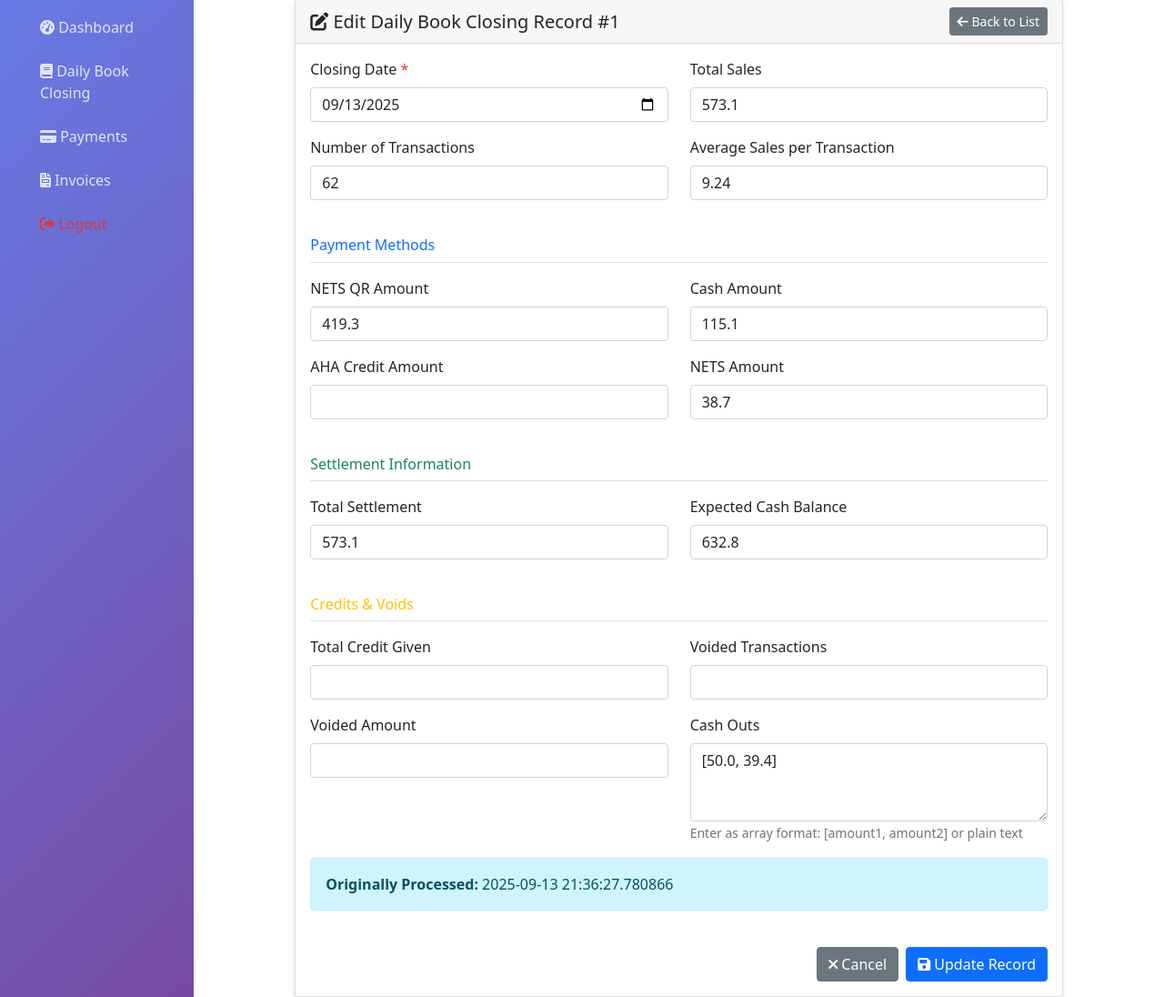
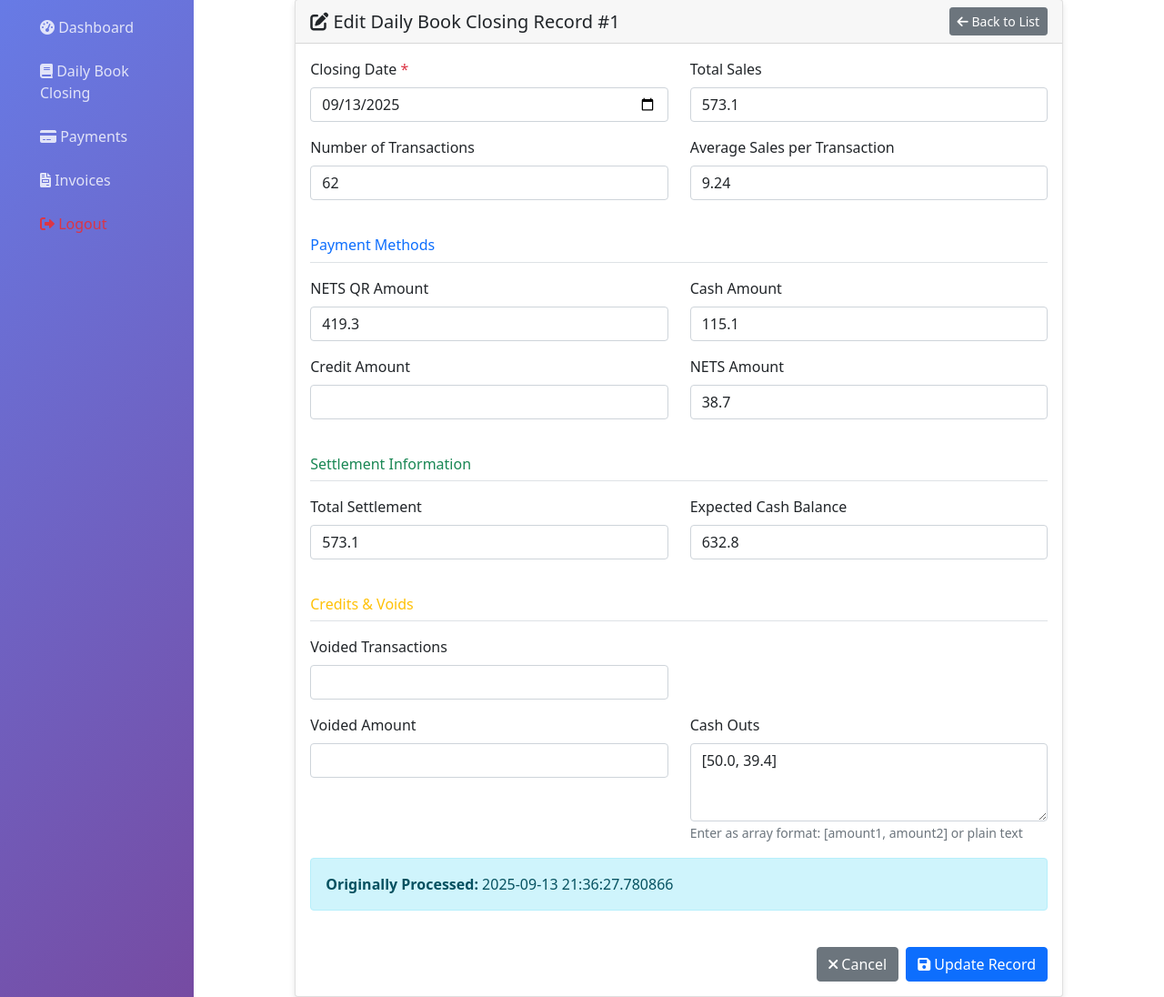
Before and after one commit to mdavala/sentinel, a Flask app: page /daily-book-closing/edit/1 in a window 1280 px wide. Shown: the part 88-1184 px from the top of the page at 91% size. Run offline with Flask 3, Linux system fonts and the light colour scheme; the visitor is signed in with stand-in values (Sample User, id 1); data comes from the database, SQL or seed files in the repository; some libraries are stand-ins or nearby versions.

Commit message:
modified gui form according to total credit amount

```diff
--- a/templates/edit_daily_book_closing.html
+++ b/templates/edit_daily_book_closing.html
@@ -66,8 +66,8 @@
                     <div class="row">
                         <div class="col-md-6">
                             <div class="mb-3">
-                                <label for="aha_credit_amount" class="form-label">AHA Credit Amount</label>
-                                <input type="number" step="0.01" class="form-control" id="aha_credit_amount" name="aha_credit_amount" value="{{ record.aha_credit_amount or '' }}">
+                                <label for="credit_amount" class="form-label">Credit Amount</label>
+                                <input type="number" step="0.01" class="form-control" id="credit_amount" name="credit_amount" value="{{ record.credit_amount or '' }}">
                             </div>
                         </div>
                         <div class="col-md-6">
@@ -98,12 +98,12 @@
                     <!-- Credits and Voids -->
                     <h6 class="mb-3 mt-4 text-warning border-bottom pb-2">Credits & Voids</h6>
                     <div class="row">
-                        <div class="col-md-6">
+                        <!-- <div class="col-md-6">
                             <div class="mb-3">
                                 <label for="total_credit_given" class="form-label">Total Credit Given</label>
                                 <input type="number" step="0.01" class="form-control" id="total_credit_given" name="total_credit_given" value="{{ record.total_credit_given or '' }}">
                             </div>
-                        </div>
+                        </div> -->
                         <div class="col-md-6">
                             <div class="mb-3">
                                 <label for="voided_transactions" class="form-label">Voided Transactions</label>
@@ -176,7 +176,7 @@ document.addEventListener('DOMContentLoaded', function() {
     // Auto-calculate total settlement
     const netsQr = document.getElementById('nets_qr_amount');
     const cash = document.getElementById('cash_amount');
-    const ahaCredit = document.getElementById('aha_credit_amount');
+    const ahaCredit = document.getElementById('credit_amount');
     const nets = document.getElementById('nets_amount');
     const totalSettlement = document.getElementById('total_settlement');
 
```
Also changed, not shown: templates/dashboard.html (+0 -24 lines).
